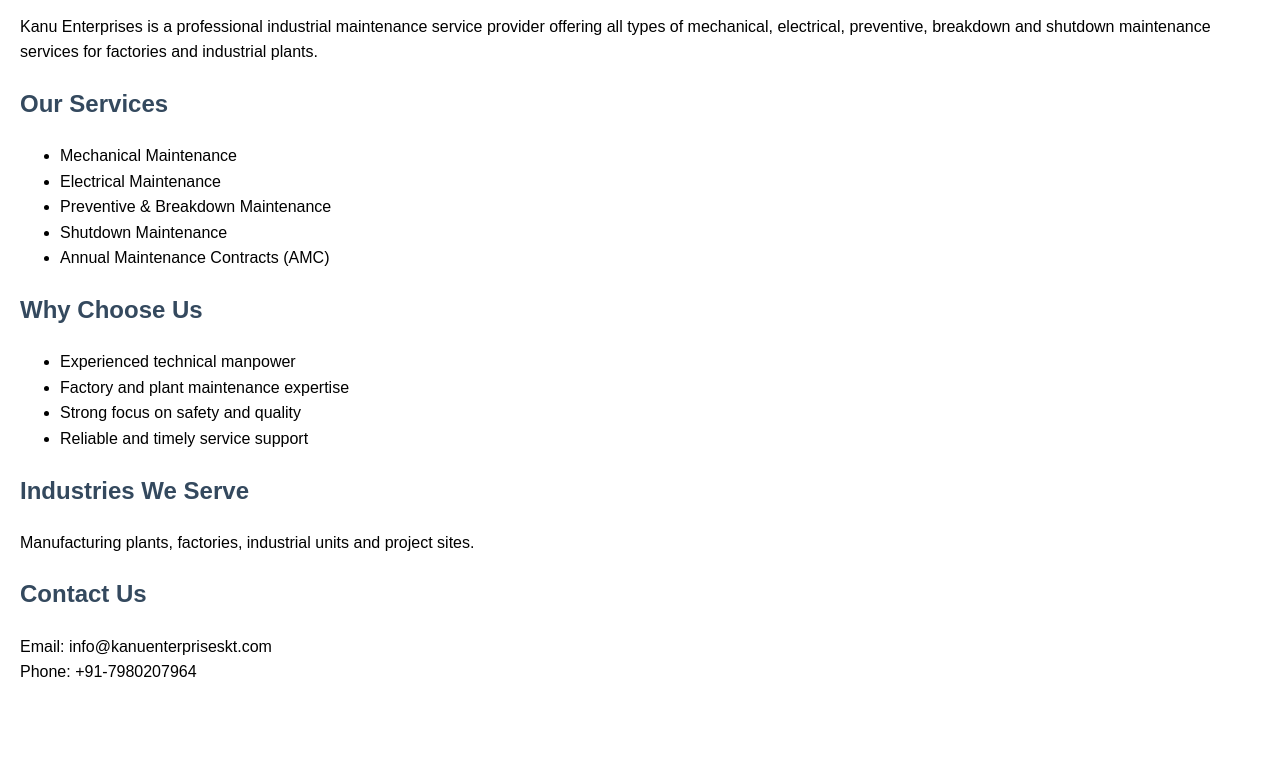
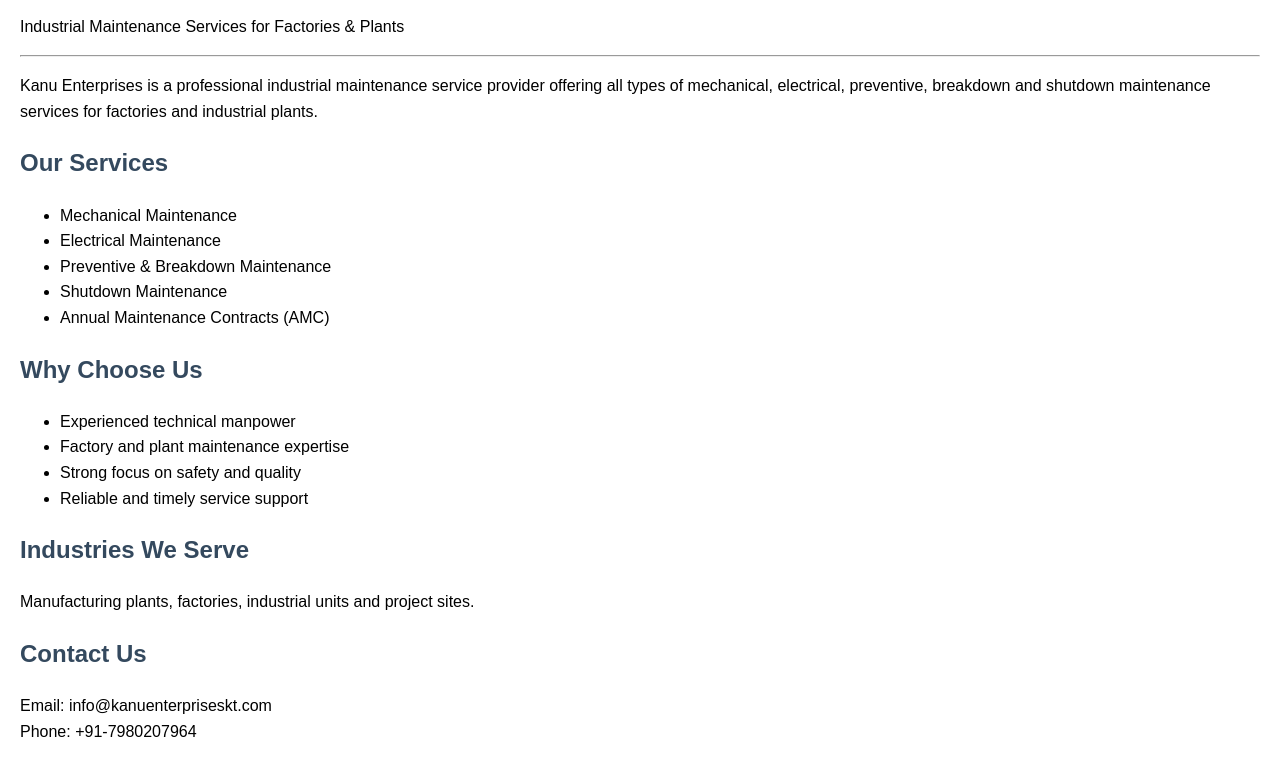
Before and after one commit to kanuenterpriseskt/kanu-enterprises-website, a plain HTML site: page index.html in a window 1280 px wide. Shown: the part 163-927 px from the top of the page. Before the commit the page ends 868 px from the top, so only its background shows below. Drawn offline with Linux system fonts and the light colour scheme.

Commit message:
Update index.html

```diff
--- a/index.html
+++ b/index.html
@@ -15,7 +15,9 @@
 </nav>
 <hr>
 <h1>Kanu Enterprises</h1>
-
+<p>Industrial Maintenance Services for Factories & Plants</p>
+</header>
+<hr>
 <p>
 Kanu Enterprises is a professional industrial maintenance service provider
 offering all types of mechanical, electrical, preventive, breakdown and
```
